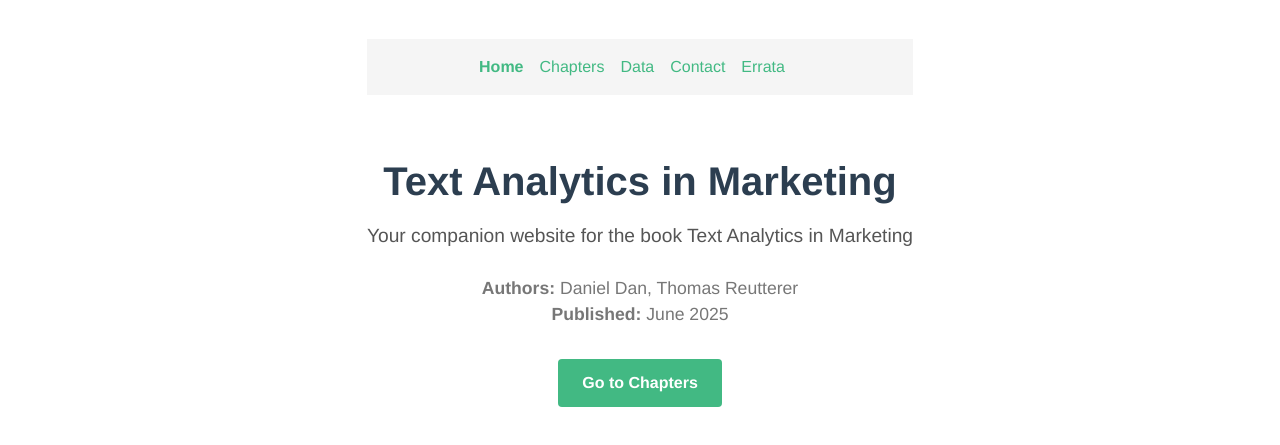
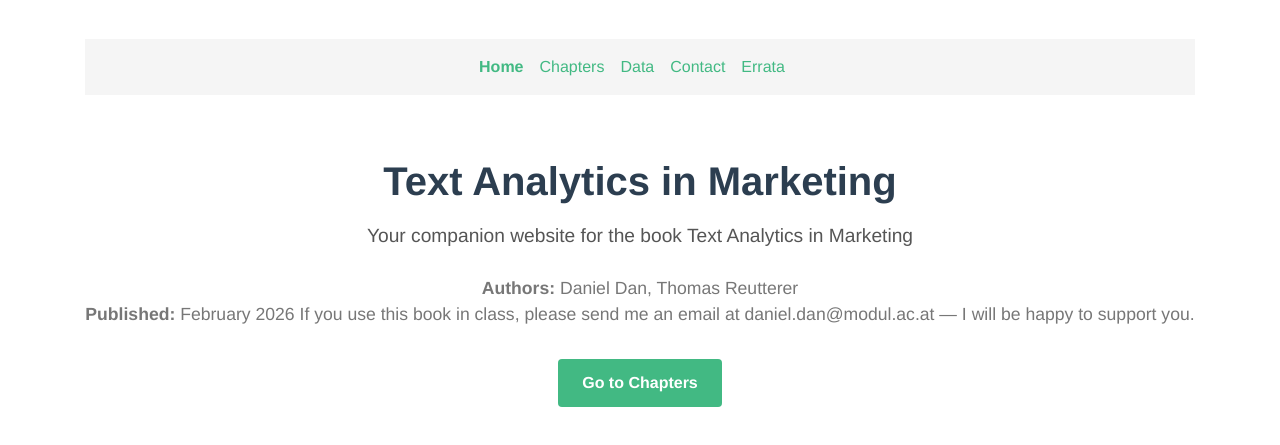
Before and after one commit to DanielDanLab/danieldanlab.github.io, a Vue app: page /chapters/1 in a window 1280 px wide. Shown: the part 177-622 px from the top of the page. Built offline with nearby package versions, Linux system fonts and the light colour scheme.

Commit message:
Update publishing date to February 2026 and add classroom email request

```diff
--- a/src/components/Home.vue
+++ b/src/components/Home.vue
@@ -7,7 +7,8 @@
       </p>
       <p class="book-meta">
         <strong>Authors:</strong> Daniel Dan, Thomas Reutterer<br/>
-        <strong>Published:</strong> June 2025
+        <strong>Published:</strong> February 2026
+                      If you use this book in class, please send me an email at daniel.dan@modul.ac.at — I will be happy to support you.
       </p>
       <router-link to="/chapters" class="btn-chapters">
         Go to Chapters
```
